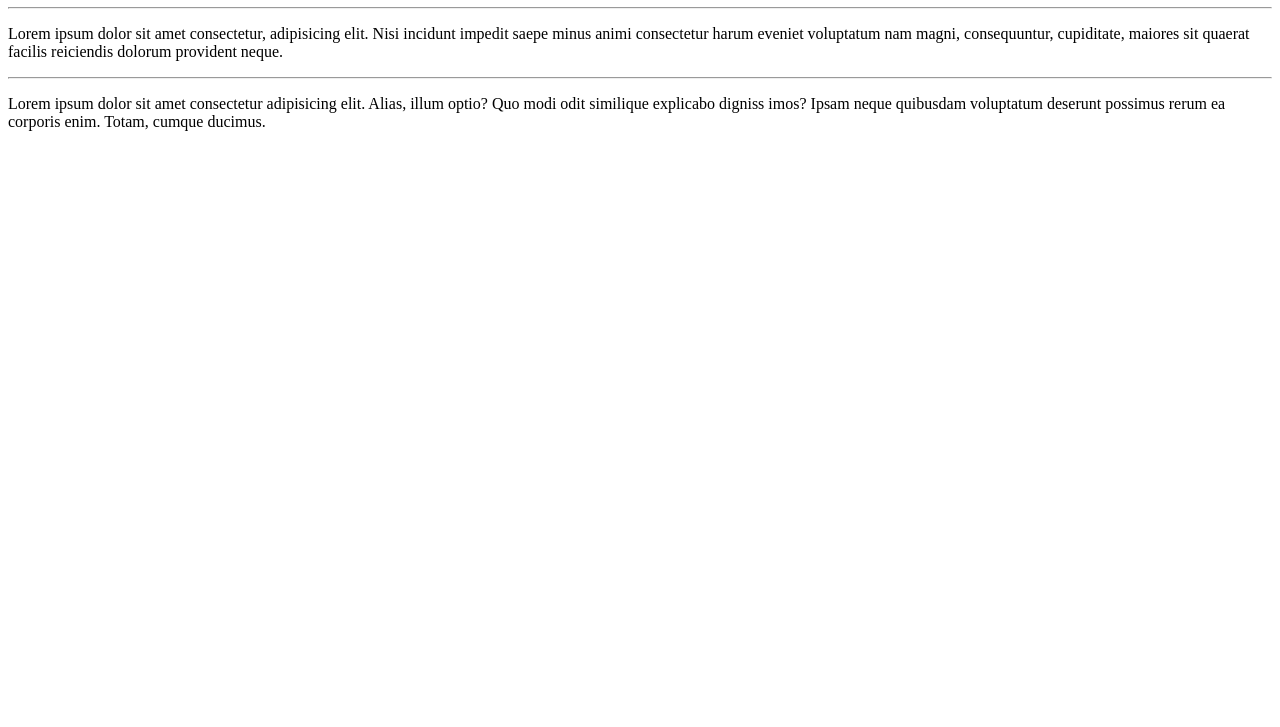
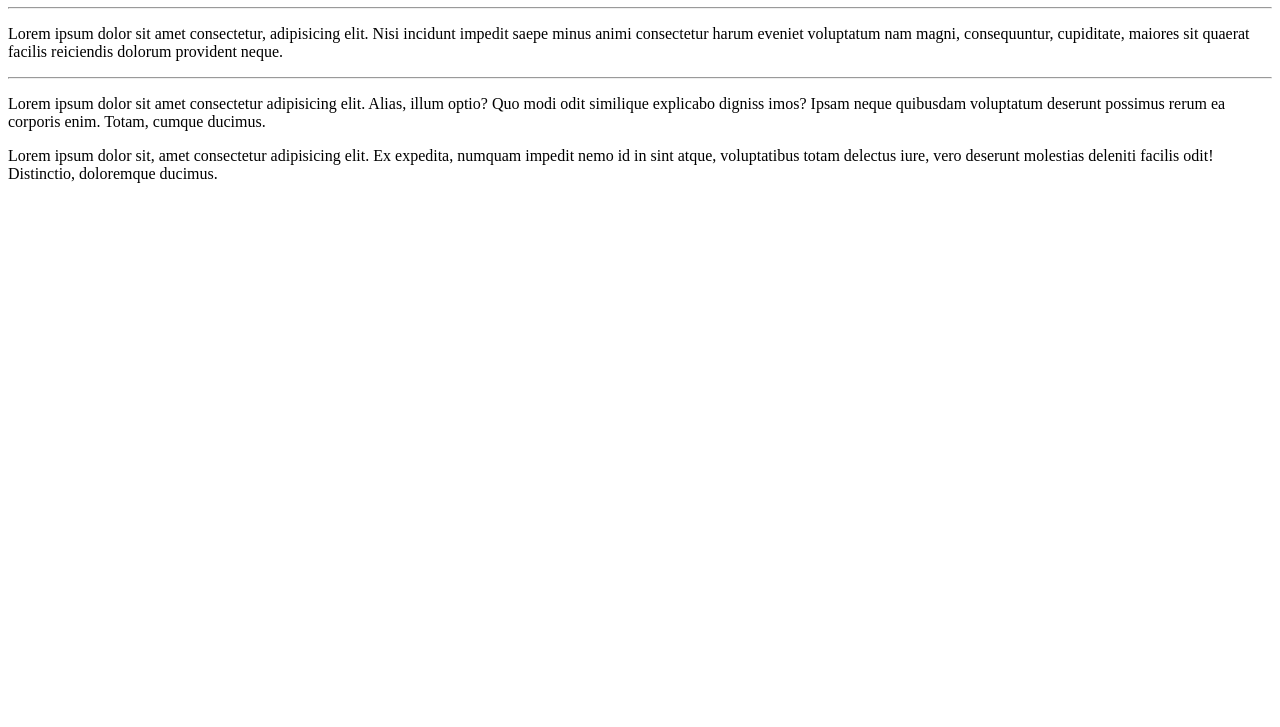
Before and after one commit to Matheus-R-Sena/Hello-World, a plain HTML site: page web/index.html in a window 1280 px wide. Shown: the part 73-800 px from the top of the page. Drawn offline with Linux system fonts and the light colour scheme.

Commit message:
A new edition
I have added a new paragraph.

```diff
--- a/web/index.html
+++ b/web/index.html
@@ -7,7 +7,7 @@
     <title> This is my first project in repository </title>
 </head>
 <body>
-    <h1>Hello World</h1>
+    <h1>Hello World </h1>
     <hr>
     <p>Lorem ipsum dolor sit amet consectetur, adipisicing elit. Nisi incidunt impedit
         saepe minus animi consectetur harum eveniet voluptatum nam magni, consequuntur,
@@ -18,6 +18,10 @@
         imos? Ipsam neque quibusdam voluptatum deserunt possimus rerum ea corporis enim. Totam, cumque
          ducimus.</p>
 
+         <p>Lorem ipsum dolor sit, amet consectetur adipisicing elit. Ex expedita, numquam impedit nemo id
+             in sint atque, voluptatibus totam
+             delectus iure, vero deserunt molestias deleniti facilis odit! Distinctio, doloremque ducimus.</p>
+
 
 
 </body>
```
